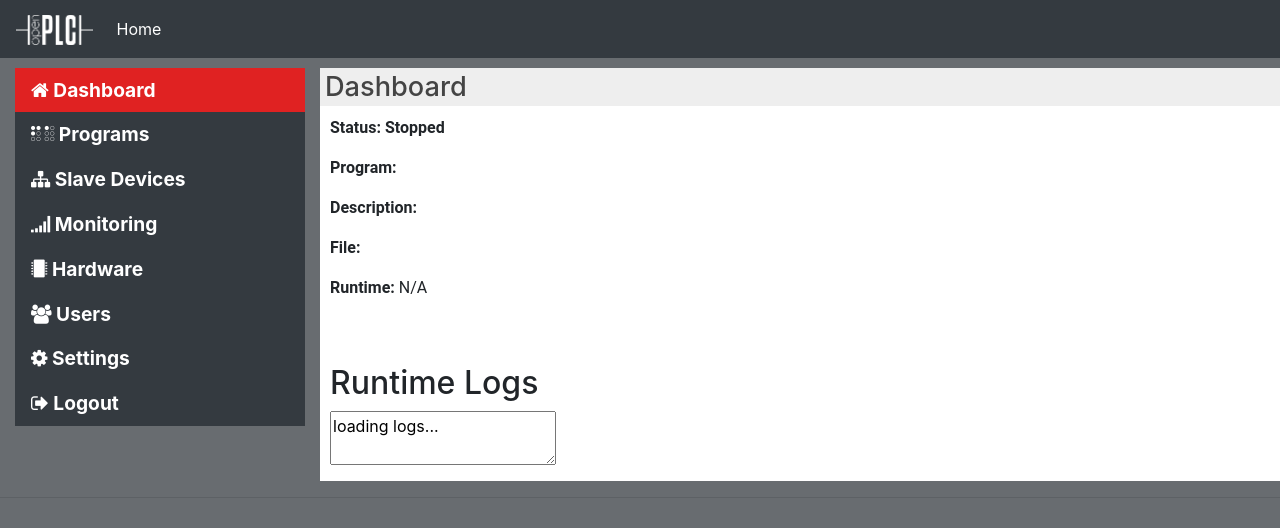
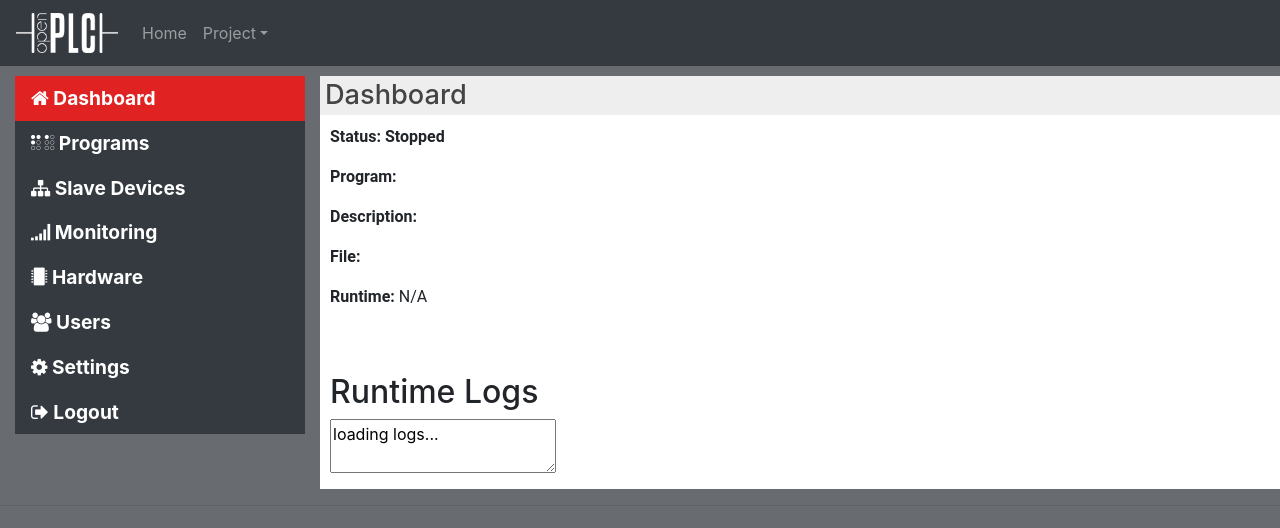
Before and after one commit to thiagoralves/OpenPLC_v3, a Flask app: page /dashboard in a window 1280 px wide. Shown: the top 528 px of the page. Run offline with Flask 2, Linux system fonts and the light colour scheme; the visitor is signed in with stand-in values (Sample User, id 1); parts of the project's set-up code (start-up, migrations or seed data) failed here and were passed over; some libraries are stand-ins or nearby versions.

Commit message:
templates

```diff
--- a/webserver/templates/BASE.html
+++ b/webserver/templates/BASE.html
@@ -23,15 +23,25 @@
 
 {# --------------- Page Top + bar #}
 <nav class="navbar navbar-expand-md navbar-dark bg-dark">
-    <a class="navbar-brand" href="/"><img src='/static/openplc_logo.gif' height="30" alt='OpenPLC'></a>
-    <button class="navbar-toggler" type="button" data-toggle="collapse" data-target="#navbarsExampleDefault" aria-controls="navbarsExampleDefault" aria-expanded="false" aria-label="Toggle navigation">
+    <a class="navbar-brand" href="/"><img src='/static/openplc_logo.gif' height="40" alt='OpenPLC'></a>
+    <button class="navbar-toggler" type="button" data-toggle="collapse" data-target="#topbar" aria-controls="topbar" aria-expanded="false" aria-label="Toggle navigation">
         <span class="navbar-toggler-icon"></span>
     </button>
-    <div class="collapse navbar-collapse" id="navbarsExampleDefault">
+    <div class="collapse navbar-collapse" id="topbar">
         <ul class="navbar-nav mr-auto">
-          <li class="nav-item active">
-            <a class="nav-link" href="#">Home <span class="sr-only">(current)</span></a>
-          </li>
+
+            <li class="nav-item">
+                <a class="nav-link" href="/">Home <span class="sr-only">(current)</span></a>
+            </li>
+
+             <li class="nav-item dropdown">
+                <a href="#" class="nav-link dropdown-toggle" data-toggle="dropdown" role="button" aria-expanded="false" aria-haspopup="true">Project</a>
+                <div class="dropdown-menu">
+                    <a href="http://www.openplcproject.com/" target="homesweethome" class="dropdown-item">openplcproject.com</a>
+                    <a href="https://openplc.discussion.community/" target="forum" class="dropdown-item">Forums</a>
+                    <a href="https://github.com/thiagoralves/OpenPLC_v3" target="github" class="dropdown-item">GitHub project</a>
+                </div>
+             </li>
         </ul>
      </div>
 </nav>
```
